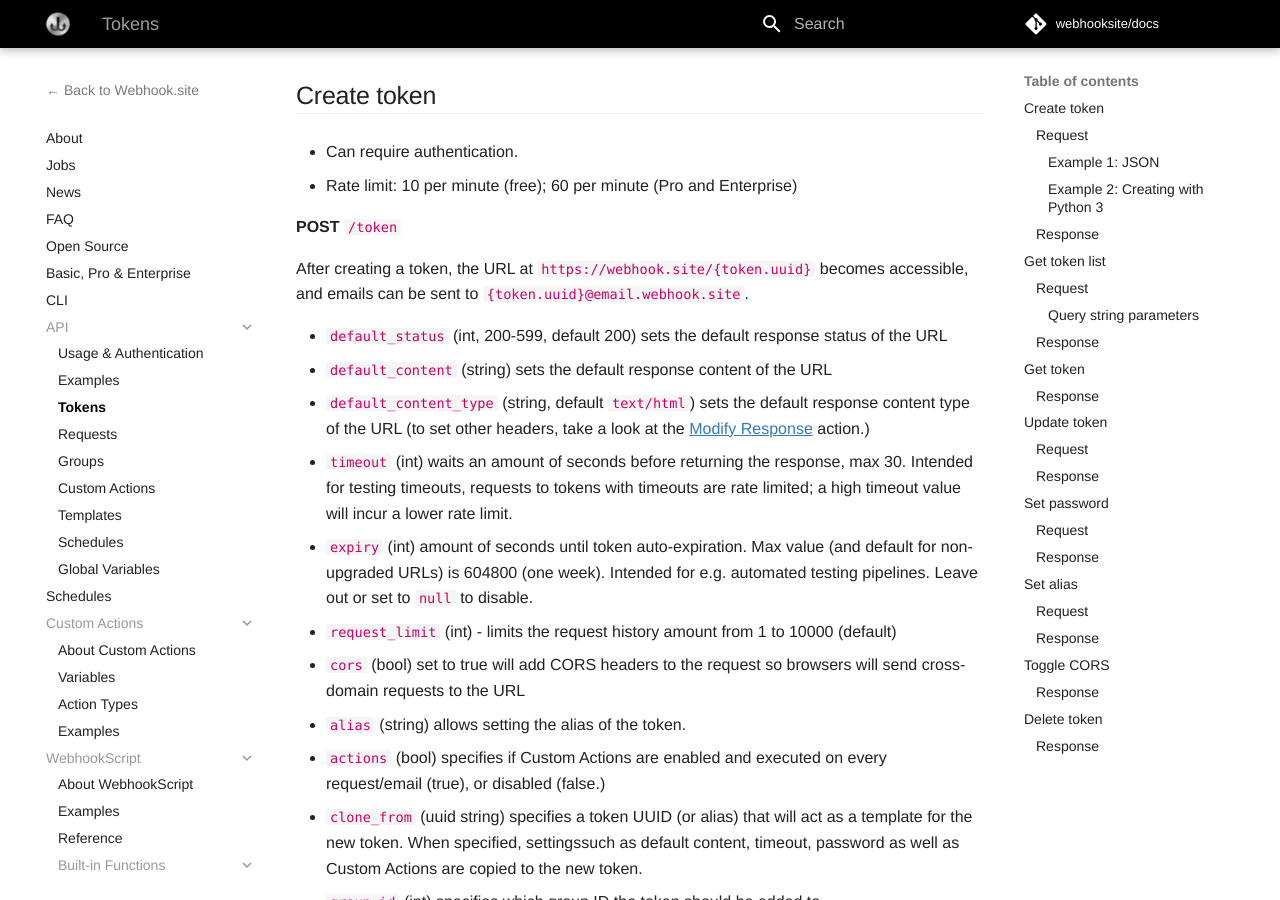
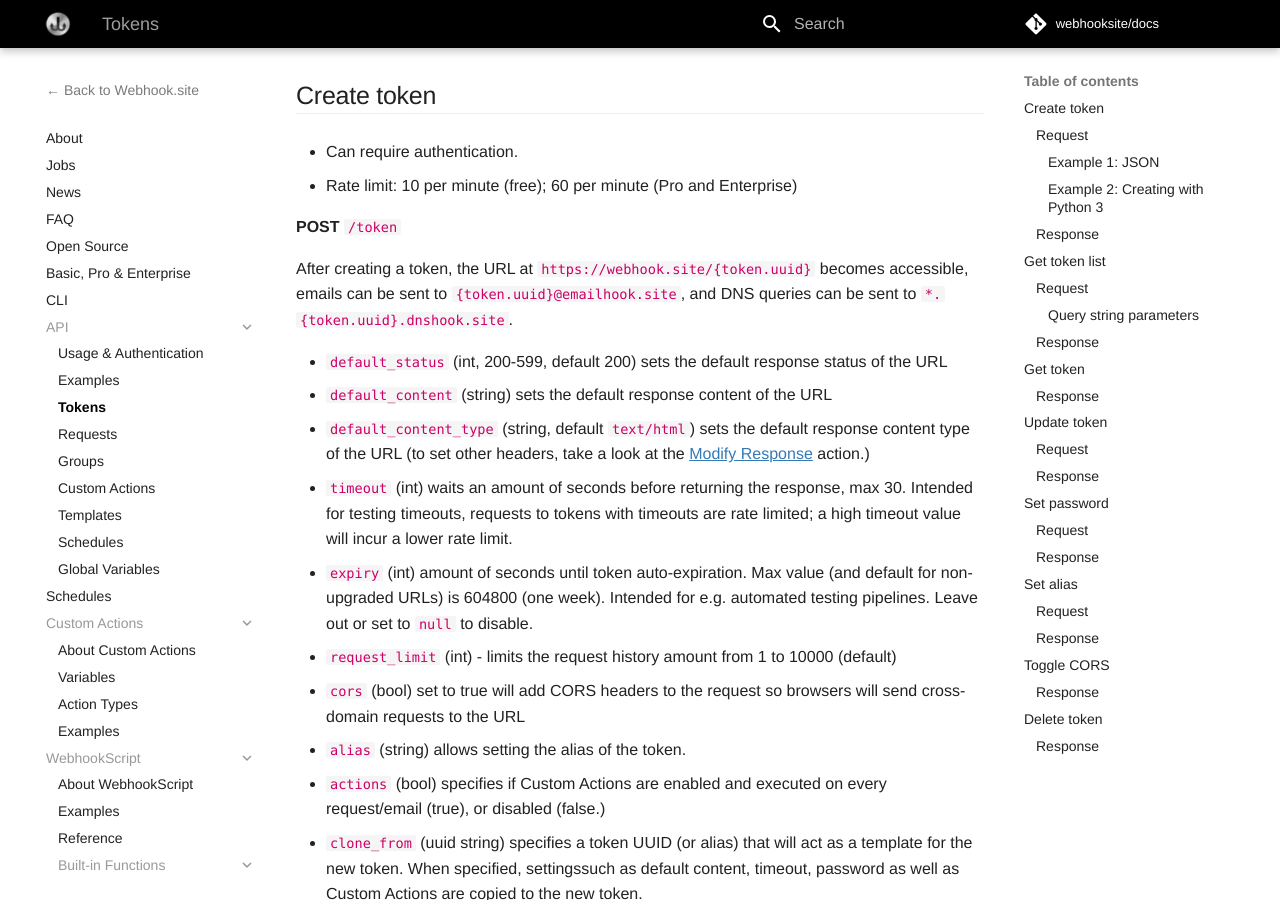
Before and after one commit to webhooksite/docs, an MkDocs documentation site: the page built from docs/api/tokens.md, in a window 1280 px wide and 900 px high, scrolled down 341 px. Built offline with MkDocs 1.6.1 and Material for MkDocs 9.7.7, drawn with Linux system fonts in a browser that asks for light colours; comment, search, counter and statistics services are not loaded.

Commit message:
Update tokens.md

```diff
--- a/docs/api/tokens.md
+++ b/docs/api/tokens.md
@@ -12,7 +12,7 @@
 
 **POST** `/token`
 
-After creating a token, the URL at `https://webhook.site/{token.uuid}` becomes accessible, and emails can be sent to `{token.uuid}@email.webhook.site`.
+After creating a token, the URL at `https://webhook.site/{token.uuid}` becomes accessible, emails can be sent to `{token.uuid}@emailhook.site`, and DNS queries can be sent to `*.{token.uuid}.dnshook.site`.
 
 * `default_status` (int, 200-599, default 200) sets the default response status of the URL
 * `default_content` (string) sets the default response content of the URL
```
